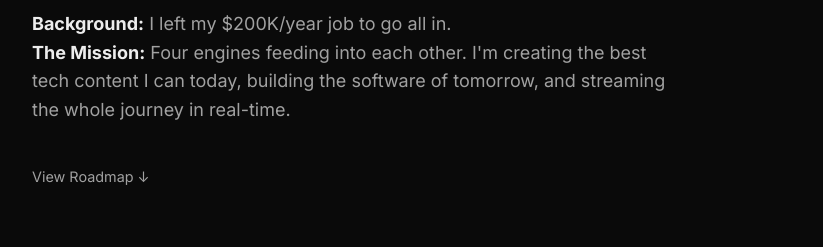
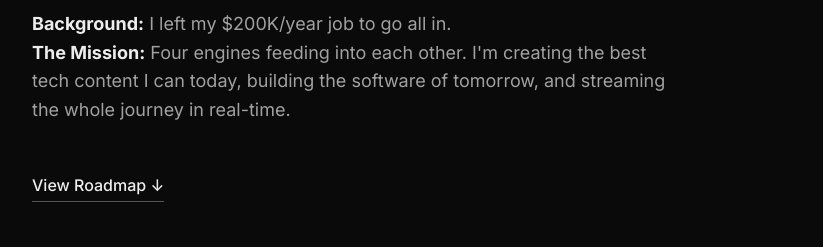
Before and after one commit to lustoykov/lustoykov.com, a plain HTML site: page index.html in a window 1280 px wide. Shown: the part 243-490 px from the top of the page, without its empty margins (228-1051 px from the left). Drawn offline with Linux system fonts and the light colour scheme.

Commit message:
Make roadmap link prominent

```diff
--- a/styles.css
+++ b/styles.css
@@ -70,15 +70,18 @@ p strong {
 
 .hero-scroll-link {
     display: inline-block;
-    margin-top: 1.5rem;
-    color: var(--text-secondary);
+    margin-top: 2rem;
+    color: var(--text-primary);
     text-decoration: none;
-    font-size: 0.9rem;
-    transition: color 0.2s ease, transform 0.2s ease;
+    font-size: 1rem;
+    font-weight: 500;
+    border-bottom: 1px solid rgba(255, 255, 255, 0.3);
+    padding-bottom: 2px;
+    transition: all 0.2s ease;
 }
 
 .hero-scroll-link:hover {
-    color: var(--text-primary);
+    border-bottom-color: var(--text-primary);
     transform: translateY(2px);
 }
 
```
